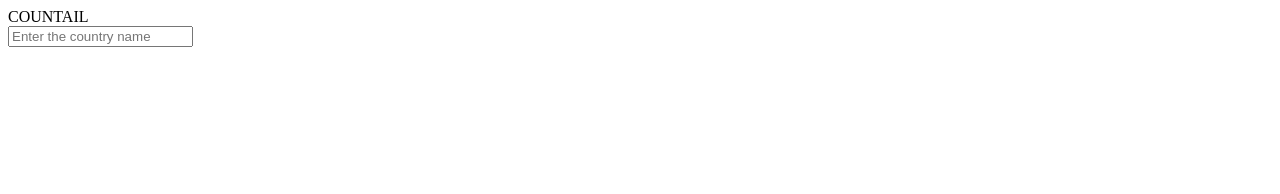
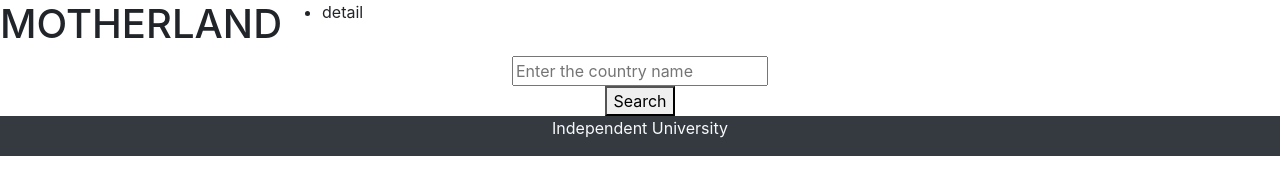
Before and after one commit to HashtagZero07/MIS455_FinalAssignment_2030526, a plain HTML site: page index.html in a window 1280 px wide. Drawn offline with nearby package versions, Linux system fonts and the light colour scheme.

Commit message:
2nd commit

```diff
--- a/index.html
+++ b/index.html
@@ -3,16 +3,55 @@
     <meta charset="UTF-8">
     <meta name="viewport" content="width=device-width, initial-scale=1.0">
     <title>Document</title>
+    <link rel="stylesheet" href="style.css">
+    <link rel="stylesheet" href="https://cdn.jsdelivr.net/npm/bootstrap@4.3.1/dist/css/bootstrap.min.css" integrity="sha384-ggOyR0iXCbMQv3Xipma34MD+dH/1fQ784/j6cY/iJTQUOhcWr7x9JvoRxT2MZw1T" crossorigin="anonymous">
 </head>
 <body>
 
-    <header>COUNTAIL</header>
+    <header class="d-flex">
+
+        <h1>MOTHERLAND</h1>
+        <nav>
+
+            <ul>
+
+                <li>detail</li>
+
+            </ul>
+
+        </nav>
+
+
+    </header>
 
     <main>
 
-        <input type="text" placeholder="Enter the country name">
+        <div class="d-flex justify-content-center">
+            <input type="text" placeholder="Enter the country name">
+        </div>
+
+        <div class="d-flex justify-content-center">
+            <button btn btn-primary  onclick="searchCountry()">Search</button>
+        </div>
+
+        <div class="d-flex justify-content-center">
+
+        </div>
+
 
     </main>
+
+    <footer class="d-flex justify-content-center bg-dark" >
+
+        <address><span class="text-light">Independent University</span></address>
+
+    </footer>
+
+
+    <script src="https://code.jquery.com/jquery-3.3.1.slim.min.js" integrity="sha384-q8i/X+965DzO0rT7abK41JStQIAqVgRVzpbzo5smXKp4YfRvH+8abtTE1Pi6jizo" crossorigin="anonymous"></script>
+    <script src="https://cdn.jsdelivr.net/npm/popper.js@1.14.7/dist/umd/popper.min.js" integrity="sha384-UO2eT0CpHqdSJQ6hJty5KVphtPhzWj9WO1clHTMGa3JDZwrnQq4sF86dIHNDz0W1" crossorigin="anonymous"></script>
+    <script src="https://cdn.jsdelivr.net/npm/bootstrap@4.3.1/dist/js/bootstrap.min.js" integrity="sha384-JjSmVgyd0p3pXB1rRibZUAYoIIy6OrQ6VrjIEaFf/nJGzIxFDsf4x0xIM+B07jRM" crossorigin="anonymous"></script>
+
 
 
 </body>
--- /dev/null
+++ b/style.css
@@ -0,0 +1,5 @@
+body{
+
+    justify-content: center;
+
+}
```
